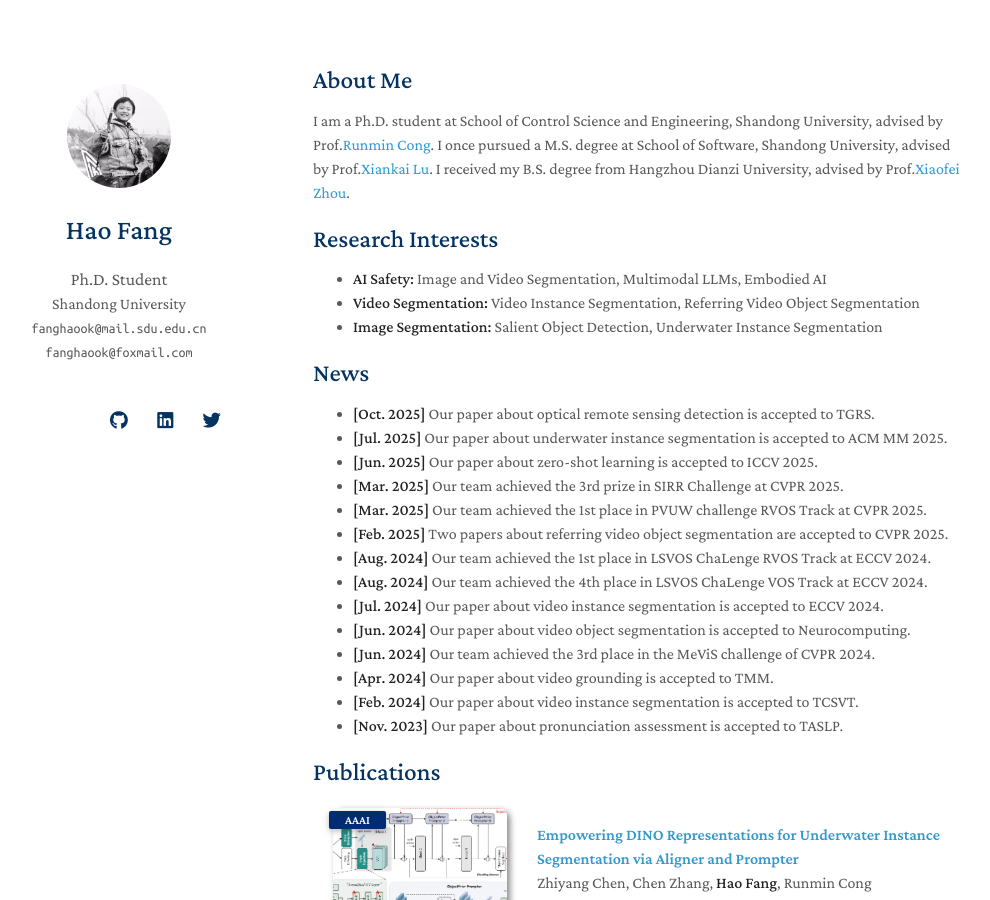
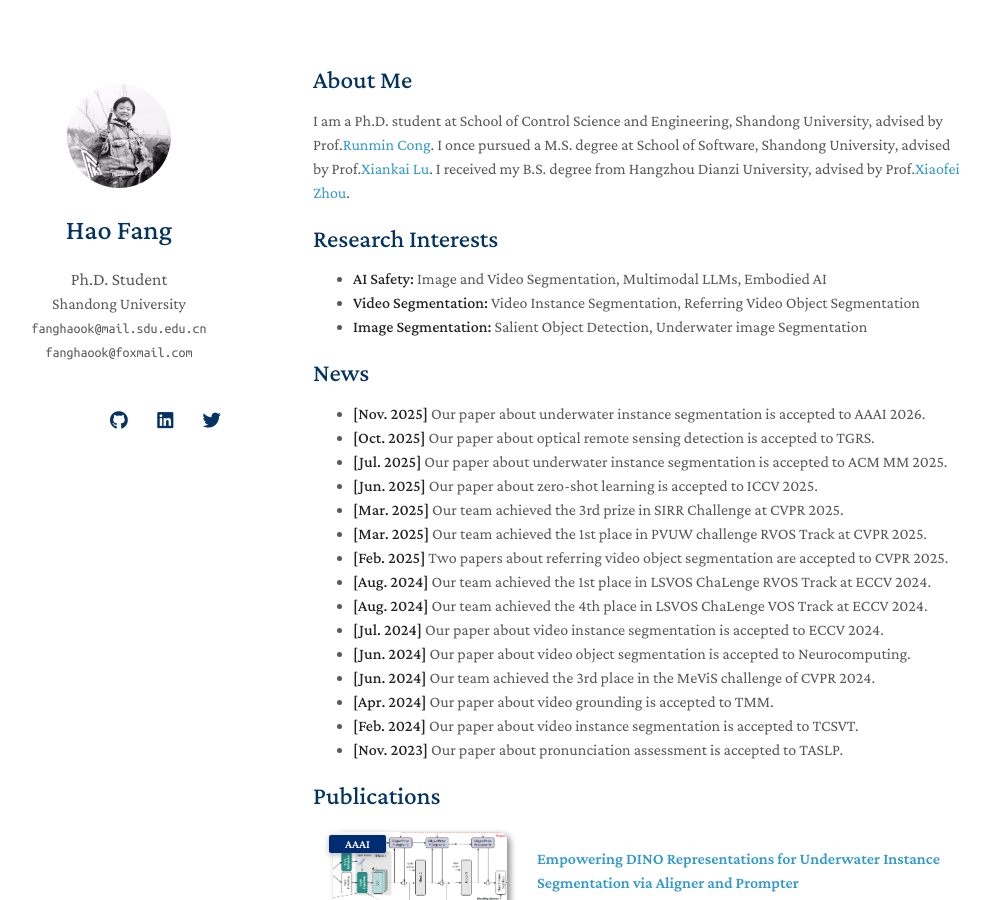
Before and after one commit to fanghaook/fanghaook.github.io, a Jekyll site: the page built from index.md, in a window 1280 px wide and 900 px high. Shown: the whole window, without its empty margins (157-1147 px from the left). Built offline with Jekyll 4.4.1, drawn with Linux system fonts in a browser that asks for light colours; nearby versions of some CDN libraries; a style sheet for code colours, icons or effects is not loaded; our own code applies the rules of GitHub Pages for plain Markdown files; some of the changed text lies outside the part shown.

Commit message:
AAAI 2026

```diff
--- a/index.md
+++ b/index.md
@@ -10,9 +10,10 @@ I am a Ph.D. student at School of Control Science and Engineering, Shandong Univ
 
 - **AI Safety:** Image and Video Segmentation, Multimodal LLMs, Embodied AI
 - **Video Segmentation:** Video Instance Segmentation, Referring Video Object Segmentation
-- **Image Segmentation:** Salient Object Detection, Underwater Instance Segmentation
+- **Image Segmentation:** Salient Object Detection, Underwater image Segmentation
 
 ## News
+- **[Nov. 2025]** Our paper about underwater instance segmentation is accepted to AAAI 2026.
 - **[Oct. 2025]** Our paper about optical remote sensing detection is accepted to TGRS.
 - **[Jul. 2025]** Our paper about underwater instance segmentation is accepted to ACM MM 2025.
 - **[Jun. 2025]** Our paper about zero-shot learning is accepted to ICCV 2025.
@@ -44,7 +45,7 @@ I am a Ph.D. student at School of Control Science and Engineering, Shandong Univ
 <h4 style="margin:0 10px 0;">Conference Reviewers</h4>
 
 <ul style="margin:0 0 5px;">
-  <li><a href="https://aaai.org/conference/aaai/aaai-26/"><autocolor>AAAI Conference on Artificial Intelligence (AAAI) 2025</autocolor></a></li>
+  <li><a href="https://aaai.org/conference/aaai/aaai-26/"><autocolor>AAAI Conference on Artificial Intelligence (AAAI) 2026</autocolor></a></li>
   <li><a href="https://acmmm2025.org/"><autocolor>ACM International Conference on Multimedia (MM) 2025</autocolor></a></li>
   <li><a href="https://iccv.thecvf.com/"><autocolor>International Conference on Computer Vision (ICCV) 2025</autocolor></a></li>
 </ul>
```
Also changed, not shown: other parts of index.md (+1 -1 lines).
